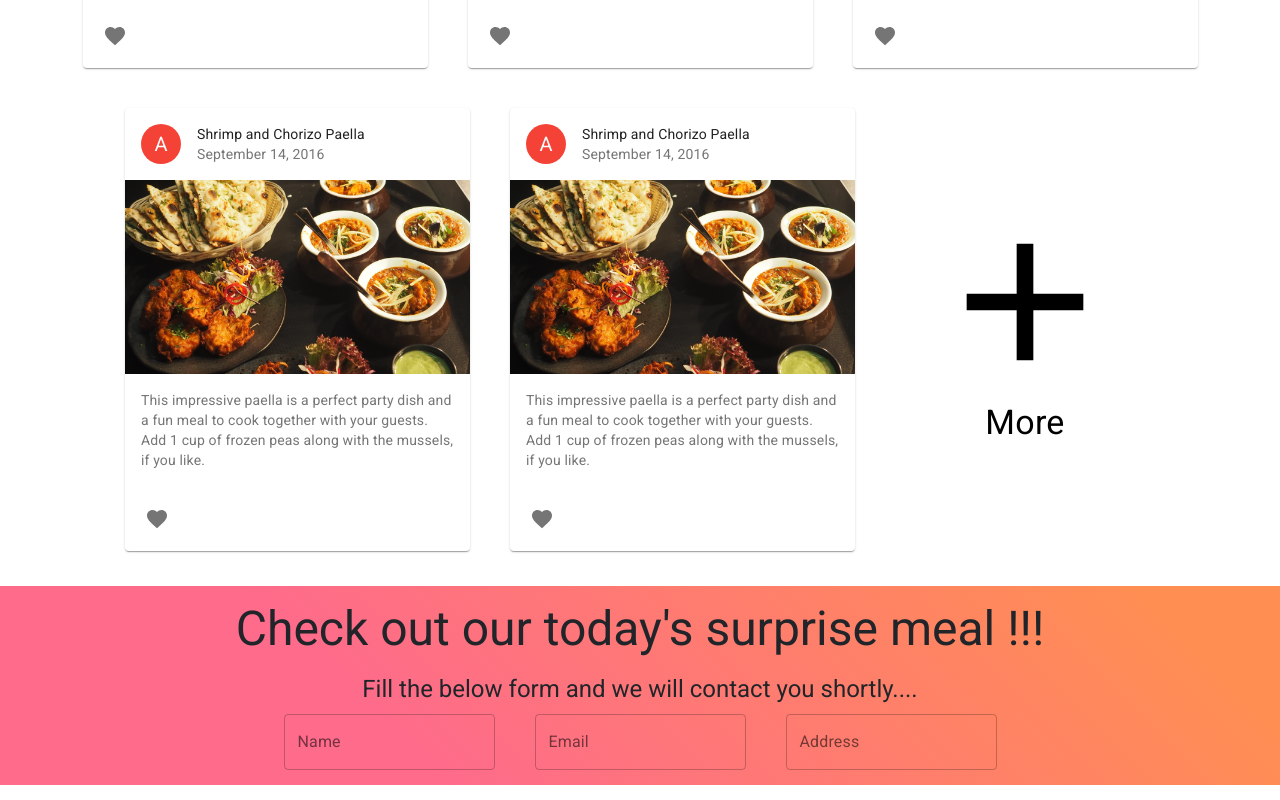
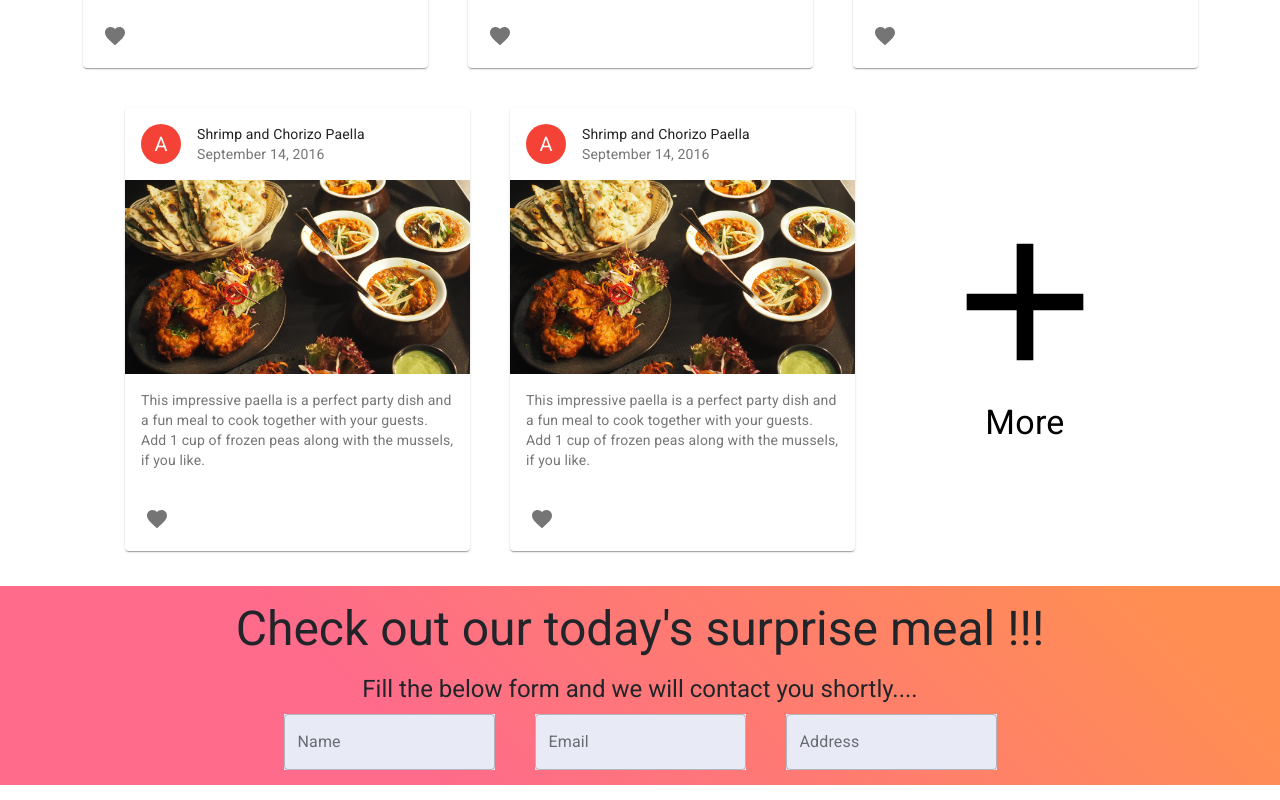
Before and after one commit to ashu18aman/react-alimento, a React (Create React App) app: page / in a window 1280 px wide. Shown: the part 1271-2071 px from the top of the page. Built offline with nearby package versions, Linux system fonts and the light colour scheme.

Commit message:
Instant_order_update_4

```diff
--- a/src/components/InstantOrder.js
+++ b/src/components/InstantOrder.js
@@ -16,6 +16,9 @@ const useStyles = makeStyles({
     },
     grd: {
         marginTop: 25,
+    },
+    textInp: {
+        background: 'linear-gradient(45deg, #e8eaf6 30%, #e8eaf6 90%)',
     },
 
 });
@@ -46,13 +49,13 @@ const InstantOrder = () => {
                                 alignItems="center"
                                 spacing={5}>
                             <Grid item>
-                            <TextField id="outlined-basic" label="Name" variant="outlined" />
+                            <TextField id="outlined-basic" label="Name" variant="outlined" className={classes.textInp} />
                                 </Grid>
                                 <Grid item>
-                                <TextField id="outlined-basic" label="Email" variant="outlined" />
+                                <TextField id="outlined-basic" label="Email" variant="outlined" className={classes.textInp} />
                                 </Grid>
                                 <Grid item>
-                                <TextField id="outlined-basic" label="Address" variant="outlined" />
+                                <TextField id="outlined-basic" label="Address" variant="outlined" className={classes.textInp} />
                                 </Grid>
                             </Grid>
 
```
